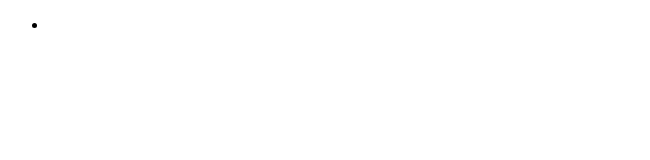
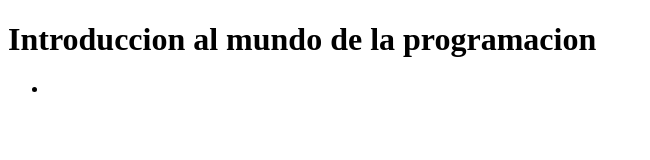
Before and after one commit to Eynar-Cast/web1, a plain HTML site: page index.html in a window 1280 px wide. Shown: the whole page, without its empty margins (0-650 px from the left). Drawn offline with Linux system fonts and the light colour scheme.

Commit message:
Desarrolo del header, nav y seccion

```diff
--- a/index.html
+++ b/index.html
@@ -7,7 +7,7 @@
 </head>
 <body>
     <header>
-
+        <h1>Introduccion al mundo de la programacion</h1>
     </header>
      <nav>
         <ul>
```
